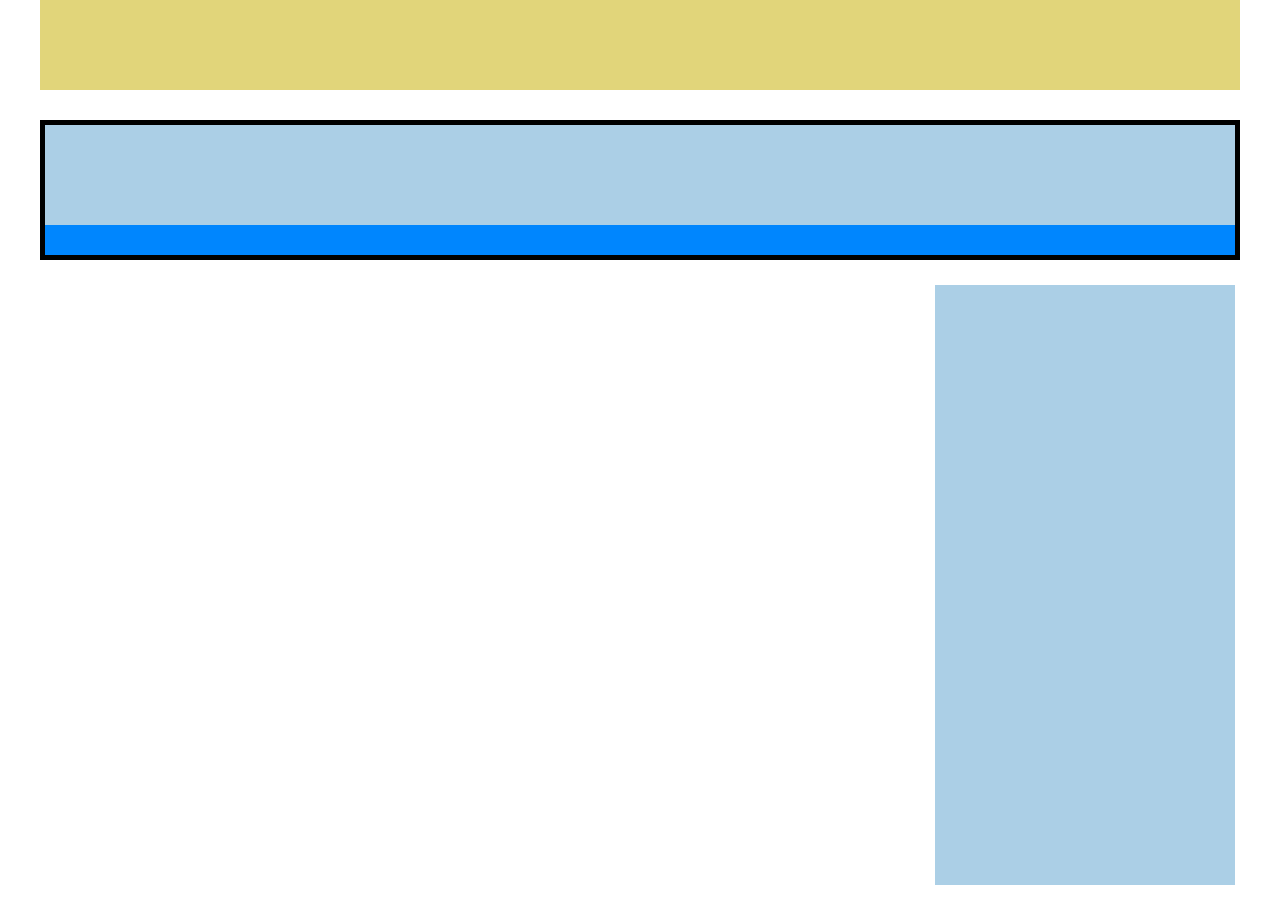
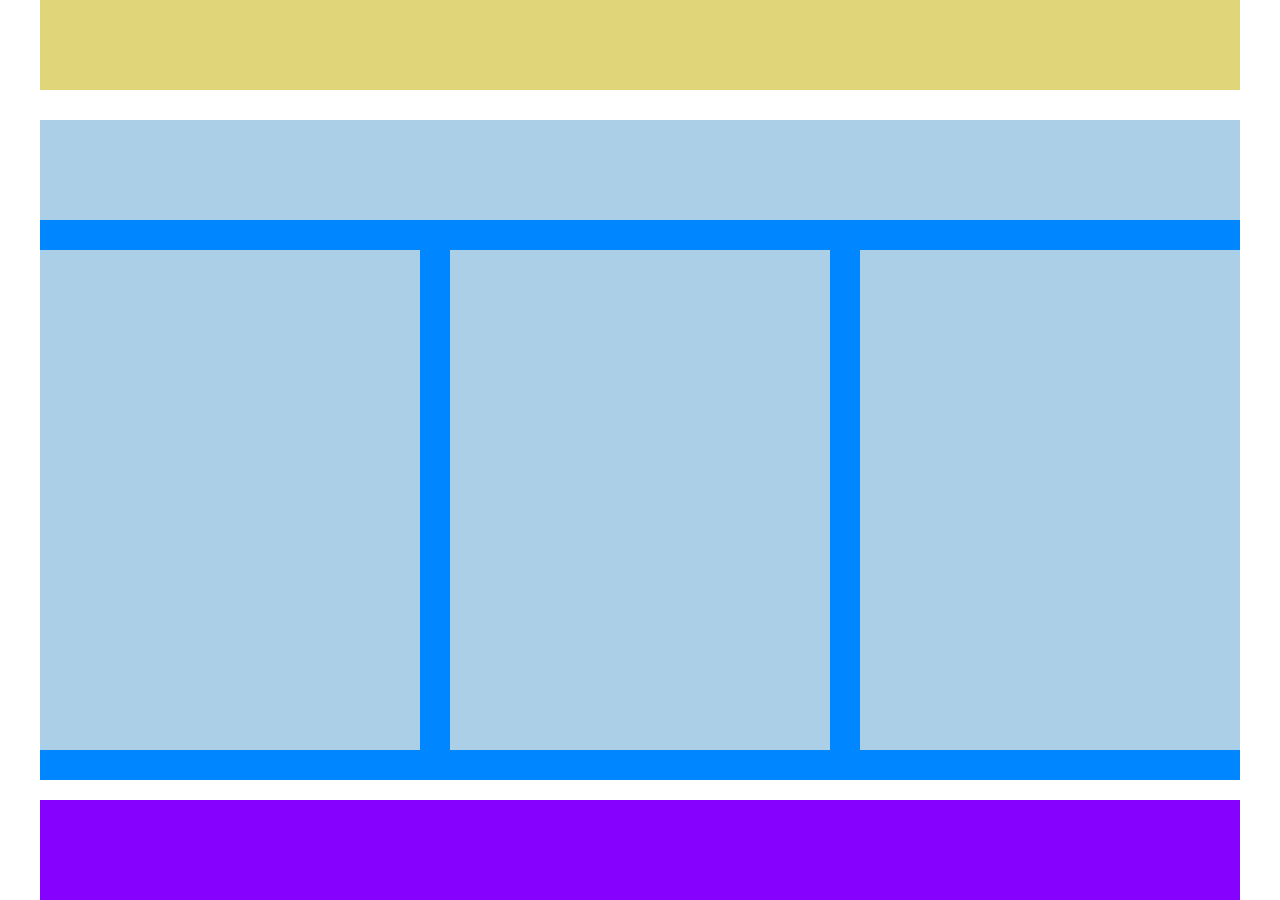
Before and after one commit to Kwaterlily/htmlcss-struttura-wp, a plain HTML site: page index.html in a window 1280 px wide. Shown: the part 620-1520 px from the top of the page. Drawn offline with Linux system fonts and the light colour scheme.

Commit message:
terminata prima parte esercizio

```diff
--- a/css/style.css
+++ b/css/style.css
@@ -1,17 +1,16 @@
+/* general */
 * {
     margin: 0;
     padding: 0;
     box-sizing: border-box;
 }
+
+
+/* header e primo box */
 .crearfix::after {
     content: "";
     display: table;
     clear: both;
-}
-/* Utility */
-.debug {
-    border: 5px solid black;
-    background-color: #0086FE;
 }
 
 section {
@@ -31,37 +30,58 @@ section {
     height: 500px;
     background-color: #E1D57A;
 }
+/* /header e primo box */
+
+/* secondo, terzo e quarto box */
+.sfondo {
+    background-color: #0086FE;
+    overflow: auto;
+}
 
 .lightblue {
     background-color: #ABCFE6;
-
 }
 
 #head {
     width: 100%;
     height: 100px;
-    background-color: #ABCFE6;
     margin-bottom: 30px;
-
 }
 
+
 #uno {
-    float: right;
-    width: 300px;
-    height: 600px;
-    margin-top: 30px;
-
+    width: 380px;
+    height: 500px;
+    margin-bottom: 30px;
+    float: left;
 }
 
-/* #due {
-    float: left;
-    width: 300px;
-    height: 600px;
-    margin-top: 30px;
-} */
+#due {
+    width: 380px;
+    height: 500px;
+    margin-bottom: 30px;
+    float: right;
+}
 
 #tre {
+    width: 380px;
+    height: 500px;
+    margin-bottom: 30px;
+    margin-left: 30px;
+    float: left;
+}
+/* /secondo, terzo e quarto box */
 
+/* footer */
+footer {
+    width: 1200px;
+    margin: auto;
+}
 
-
+#violet {
+    width: 100%;
+    height: 100px;
+    background-color: #8702FE;
+    margin-top: -10px;
 }
+/* /footer */
--- a/index.html
+++ b/index.html
@@ -8,23 +8,27 @@
         <title>struttura-wp</title>
     </head>
     <body>
+        <!-- header e primo box -->
         <section class="clearfix">
             <div class="pink"></div>
             <div class="yellow"></div>
         </section>
+        <!-- /header e primo box -->
 
-        <section class="debug clearfix">
+        <!-- secondo, terzo e quarto box -->
+        <section class="sfondo clearfix">
                <div class="lightblue" id="head"></div>
                <div class="lightblue" id="uno"></div>
                <div class="lightblue" id="due"></div>
                <div class="lightblue" id="tre"></div>
         </section>
+        <!-- /secondo, terzo e quarto box -->
 
-        <footer>
-            <div>
-
-            </div>
+        <!-- footer -->
+        <footer class="clearfix">
+            <div id="violet"></div>
         </footer>
+        <!-- /footer -->
 
     </body>
 </html>
```
Lines whose indentation alone changed are shown as unchanged.
